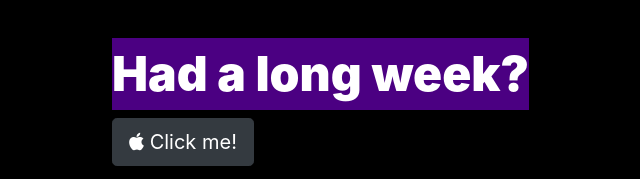
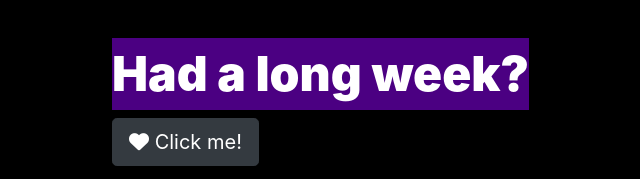
Before and after one commit to awc8587/Web, a plain HTML site: page index.html in a window 1280 px wide. Shown: the top 179 px of the page, 80-720 px from the left. Drawn offline with nearby package versions, Linux system fonts and the light colour scheme.

Commit message:
Update index.html

```diff
--- a/index.html
+++ b/index.html
@@ -49,7 +49,7 @@
         <div class="col-lg-6">
           <h1>Had a long week?</h1>
           <br>
-          <button type="button" class="btn btn-dark btn-lg" onclick="myFunction()"><i class="fab fa-apple"></i> Click me!</button>
+          <button type="button" class="btn btn-dark btn-lg" onclick="myFunction()"><i class="fas fa-heart"></i> Click me!</button>
           <p id="demo" onclick="return myFunction" ></p>
        <script Class="script">
        function myFunction() {
```
